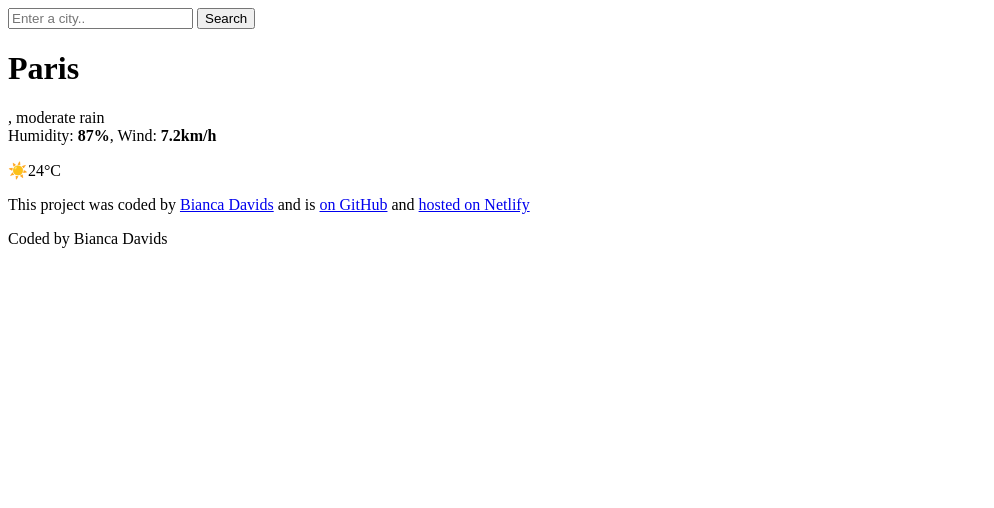
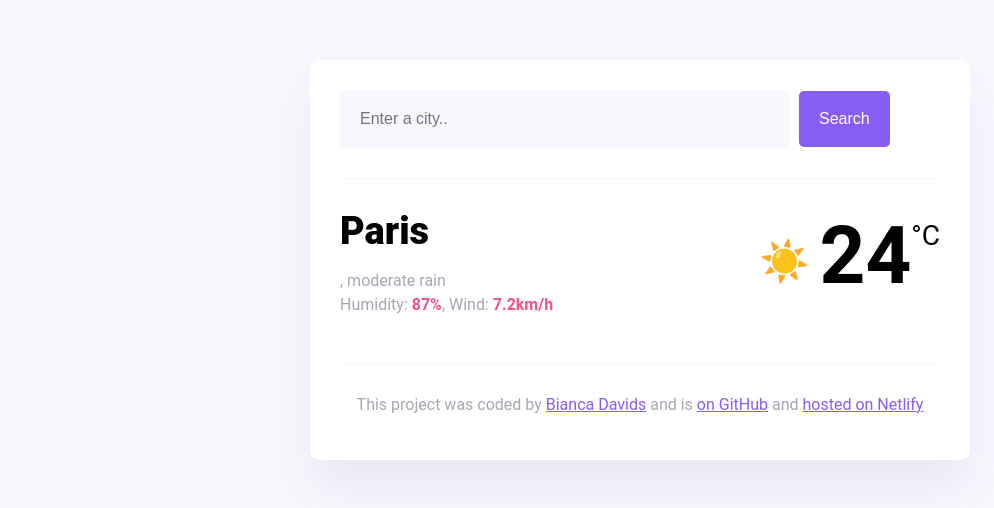
Before and after one commit to Beedee-dev/my-weather-app, a plain HTML site: page index.html in a window 1280 px wide. Shown: the whole page, without its empty margins (0-994 px from the left). Drawn offline with Linux system fonts and the light colour scheme.

Commit message:
Added css and js files

```diff
--- a/index.html
+++ b/index.html
@@ -3,6 +3,7 @@
   <head>
     <meta charset="UTF-8" />
     <meta name="viewport" content="width=device-width, initial-scale=1.0" />
+    <link rel="stylesheet" href="src/styles.css" />
     <title>Mellow Weather App</title>
   </head>
   <body>
@@ -56,6 +57,5 @@
         </p>
       </footer>
     </div>
-    <footer>Coded by <a> Bianca Davids </a></footer>
   </body>
 </html>
--- /dev/null
+++ b/src/styles.css
@@ -0,0 +1,98 @@
+body {
+  background: #f9f7fe;
+  font-family: "Roboto", sans-serif;
+}
+
+a {
+  color: #885df1;
+}
+
+.weather-app {
+  background: white;
+  max-width: 600px;
+  margin: 60px auto;
+  padding: 30px;
+  border-radius: 10px;
+  box-shadow: 0 30px 50px rgba(65, 50, 100, 0.08);
+}
+
+header {
+  border-bottom: 1px solid #f9f7fe;
+  padding-bottom: 30px;
+}
+
+.search-input {
+  background-color: #f9f7fe;
+  border: none;
+  color: rgba(39, 33, 66, 0.4);
+  font-size: 16px;
+  padding: 20px;
+  width: 75%;
+  border-radius: 6px;
+}
+
+.search-button {
+  margin-left: 5px;
+  font-size: 16px;
+  background-color: #885df1;
+  color: white;
+  border: none;
+  padding: 20px;
+  line-height: 1;
+  border-radius: 5px;
+}
+
+main {
+  padding: 30px 0;
+}
+
+.current-temperature {
+  font-size: 48px;
+}
+
+.current-weather {
+  display: flex;
+  justify-content: space-between;
+}
+
+.current-city {
+  font-size: 38px;
+  font-weight: 900;
+  margin: 0;
+}
+.current-details {
+  color: rgba(39, 33, 66, 0.4);
+  font-size: 16px;
+  font-weight: 400;
+  line-height: 24px;
+}
+
+.current-details strong {
+  color: #f65282;
+}
+
+.current-temperature-icon {
+  position: relative;
+  top: -8px;
+  font-size: 40px;
+  margin-right: 10px;
+}
+
+.current-temperature-value {
+  font-size: 80px;
+  font-weight: bold;
+}
+
+.current-temperature-unit {
+  font-size: 28px;
+  position: relative;
+  top: -38px;
+}
+
+footer {
+  border-top: 1px solid #f9f7fe;
+  text-align: center;
+  padding-top: 15px;
+
+  color: rgba(39, 33, 66, 0.4);
+}
```
Also changed, not shown: src/index.js (added, +53 -0 lines).
